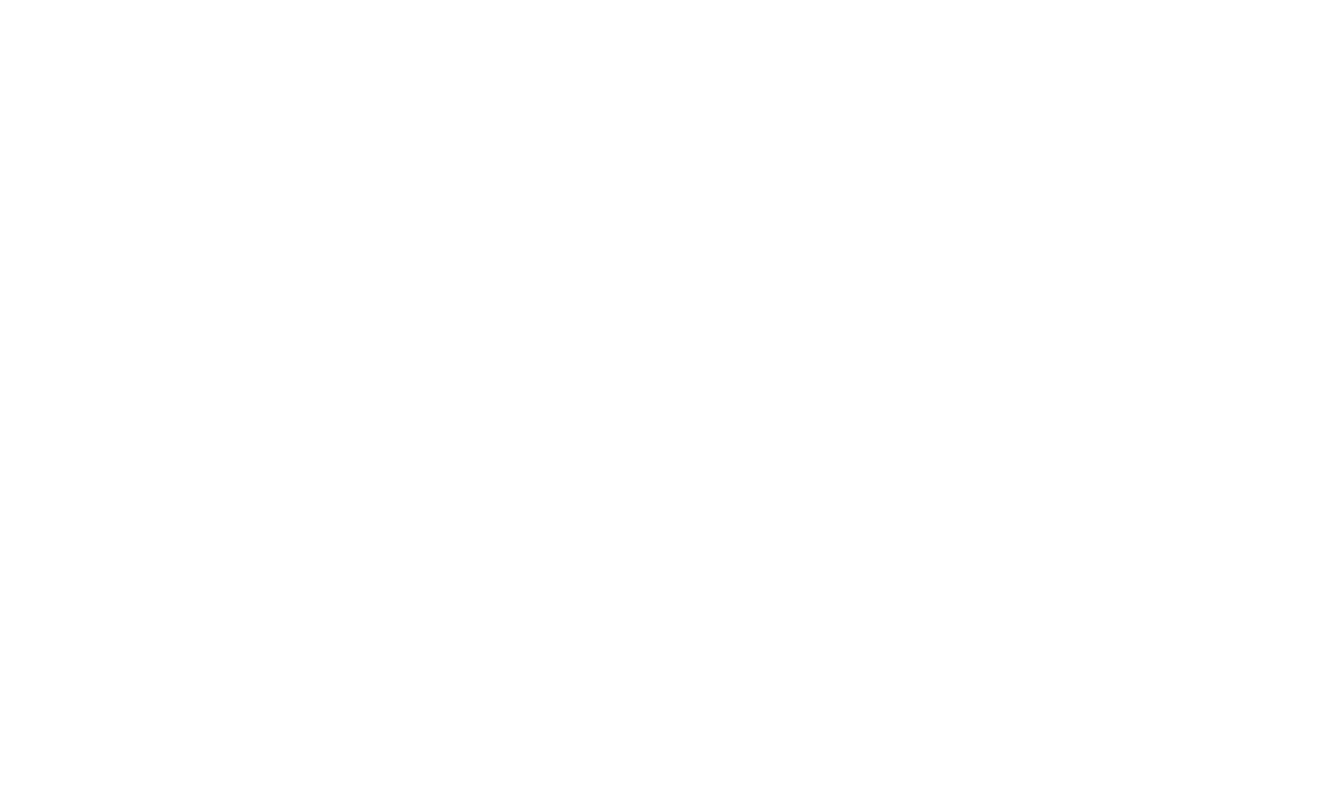
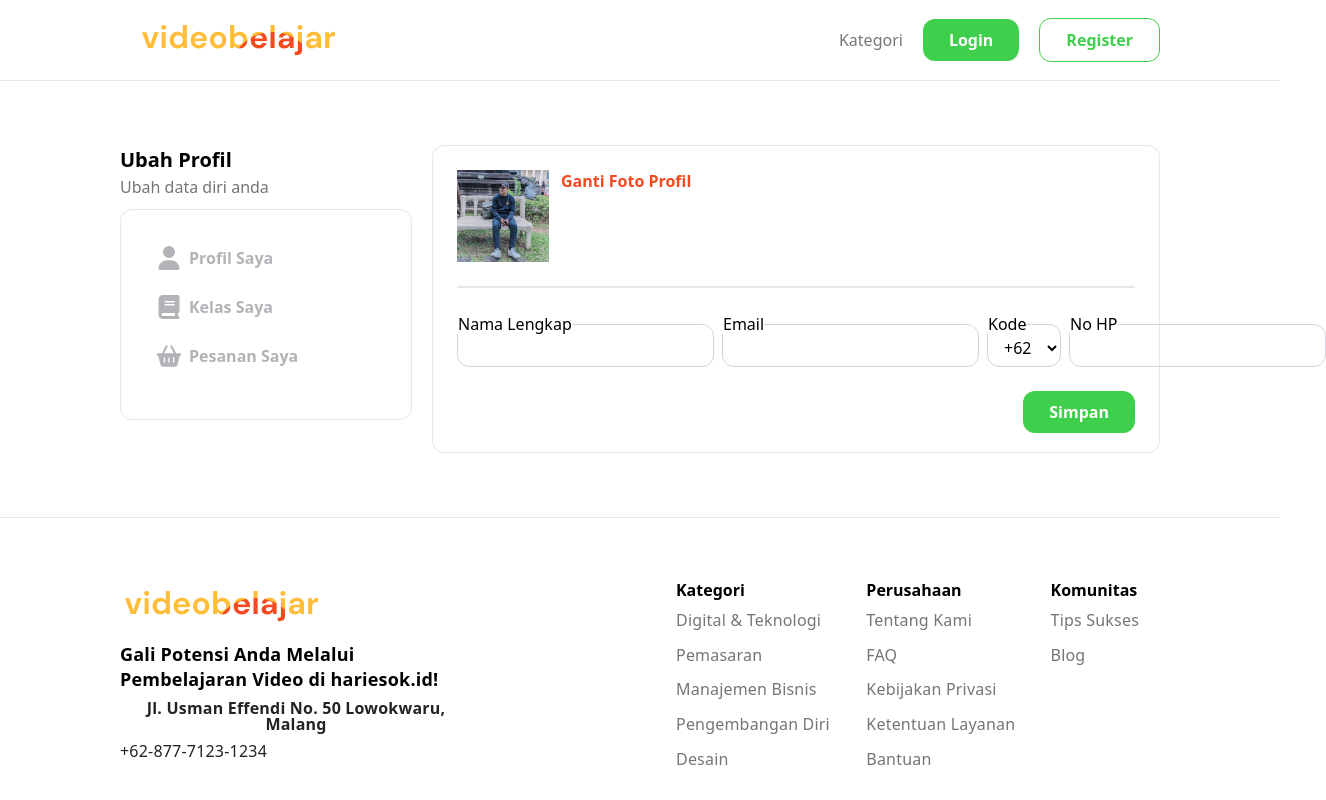
Before and after one commit to muhammadderi/video-belajar, a React (Vite) app: page /profile in a window 1280 px wide. Before the commit this address had no page. Shown: the top 800 px of the page, 1326 px wide, since content can reach past the window. Built offline with nearby package versions, Linux system fonts and the light colour scheme.

Commit message:
feat: Profile Menu

```diff
--- a/package.json
+++ b/package.json
@@ -10,6 +10,9 @@
     "preview": "vite preview"
   },
   "dependencies": {
+    "@fortawesome/fontawesome-svg-core": "^6.7.2",
+    "@fortawesome/free-solid-svg-icons": "^6.7.2",
+    "@fortawesome/react-fontawesome": "^0.2.2",
     "lucide-react": "^0.475.0",
     "react": "^18.3.1",
     "react-dom": "^18.3.1",
--- a/src/App.jsx
+++ b/src/App.jsx
@@ -3,6 +3,8 @@ import { BrowserRouter as Router, Route, Routes } from "react-router-dom";
 import Login from "./pages/Login";
 import Register from "./pages/Register";
 import Home from "./pages/Home";
+import AllProduct from "./pages/AllProduct";
+import Profile from "./pages/Profile";
 
 function App() {
   return (
@@ -11,6 +13,8 @@ function App() {
         <Route path="/" element={<Home />} />
         <Route path="/login" element={<Login />} />
         <Route path="/register" element={<Register />} />
+        <Route path="/allProduct" element={<AllProduct />} />
+        <Route path="/profile" element={<Profile />} />
       </Routes>
     </Router>
   );
--- a/src/components/atoms/NavbarHome.jsx
+++ b/src/components/atoms/NavbarHome.jsx
@@ -33,7 +33,7 @@ const NavbarHome = () => {
     <>
       {isLogin ? (
         <div>
-          <nav className="fixed z-50 bg-white flex justify-between items-center px-6 py-3 border-b border-[#3A35411F] md:px-[120px] w-full">
+          <nav className="z-50 bg-white flex justify-between items-center px-6 py-3 border-b border-[#3A35411F] md:px-[120px] w-full">
             <div>
               <img
                 src="/Logo/Logo.png"
--- a/src/components/atoms/SectionWrapper.jsx
+++ b/src/components/atoms/SectionWrapper.jsx
@@ -1,6 +1,6 @@
 const SectionWrapper = ({ height, children, url }) => {
   return (
-    <section className="w-full md:py-[64px] md:px-[120px] w-[360px] py-[28px] px-[24px]">
+    <section className="md:w-full md:py-[64px] md:px-[120px] w-[360px] py-[28px] px-[24px]">
       <div
         className={`${height} rounded-[10px] md:py-[82px] md:px-[140px] py-[64px] px-[20px] ${url} bg-cover bg-center gap-[24px] `}
       >
--- /dev/null
+++ b/src/pages/AllProduct.jsx
@@ -0,0 +1,13 @@
+import NavbarHome from "../components/atoms/NavbarHome";
+
+const AllProduct = () => {
+  return (
+    <>
+      <NavbarHome />
+      <h1>Koleksi Video Pembelajaran Unggulan</h1>
+      <p></p>
+    </>
+  );
+};
+
+export default AllProduct;
--- a/src/pages/Login.jsx
+++ b/src/pages/Login.jsx
@@ -27,7 +27,7 @@ function Login() {
       users.some((user) => user.email === formLogin.email) &&
       users.some((user) => user.password === formLogin.password)
     ) {
-      localStorage.setItem("loginUsers", JSON.stringify(users));
+      localStorage.setItem("loginUsers", JSON.stringify(formLogin));
       localStorage.setItem("userActive", "true");
 
       setFormLogin({
--- /dev/null
+++ b/src/pages/Profile.jsx
@@ -0,0 +1,201 @@
+import { useEffect, useState } from "react";
+import NavbarHome from "../components/atoms/NavbarHome";
+import Button from "../components/atoms/Button";
+import Footer from "../components/organisms/Footer";
+
+const Profile = () => {
+  const [profile, setProfile] = useState({
+    fullName: "",
+    email: "",
+    country: "",
+    phone: "",
+  });
+
+  useEffect(() => {
+    if (profile.country === "Indonesia") {
+      setProfile((prev) => ({ ...prev, country: "+62" }));
+    } else if (profile.country === "Inggris") {
+      setProfile((prev) => ({ ...prev, country: "+1" }));
+    } else if (profile.country === "Amerika") {
+      setProfile((prev) => ({ ...prev, country: "+44" }));
+    }
+  });
+
+  useEffect(() => {
+    const users = JSON.parse(localStorage.getItem("users")) || [];
+    const loginUser = JSON.parse(localStorage.getItem("loginUsers"));
+
+    if (loginUser && loginUser.email) {
+      const savedProfile = users.find(
+        (user) =>
+          user.email.toLowerCase().trim() ===
+          loginUser.email.toLowerCase().trim()
+      );
+
+      if (savedProfile) {
+        setProfile(savedProfile);
+      }
+    }
+  }, []);
+
+  const handleChange = (e) => {
+    const { name, value } = e.target;
+    setProfile({ ...profile, [name]: value });
+  };
+
+  const handleUpdate = () => {
+    const users = JSON.parse(localStorage.getItem("users") || []);
+    const loginUsers = JSON.parse(localStorage.getItem("loginUsers"));
+    console.log("users", users);
+    console.log("login", loginUsers);
+
+    if (!loginUsers || !loginUsers.email) {
+      alert("Tidak ada pengguna yang sedang login");
+      return;
+    }
+
+    const updatedUsers = users.map((user) =>
+      user.email === loginUsers.email ? profile : user
+    );
+
+    localStorage.setItem("users", JSON.stringify(updatedUsers));
+    alert("Profil berhasil di perbaharui");
+  };
+
+  return (
+    <div>
+      <NavbarHome />
+      <section className="px-[120px] py-[64px] grid grid-cols-[30%_70%]  w-full">
+        <div className="w-[292px] h-[291px]">
+          <h5 className="font-poppins font-semibold text-[20px] leading-[24x]">
+            Ubah Profil
+          </h5>
+          <p className="text-[#333333AD] mb-[10px]">Ubah data diri anda</p>
+          <div className="w-[292px] h-[211px] border rounded-xl p-[24px]">
+            <p className="fill-[#3A354161] hover:fill-[#FFBD3A] group flex gap-2 text-[#3A354161] font-bold text-[16px] leading-[25.2px] rounded-sm p-[12px] hover:bg-[#FFF7D7CC] hover:text-[#FFBD3A]">
+              <svg
+                xmlns="http://www.w3.org/2000/svg"
+                viewBox="0 0 448 512"
+                className="w-[24px] h-[24px] "
+              >
+                <path d="M224 256A128 128 0 1 0 224 0a128 128 0 1 0 0 256zm-45.7 48C79.8 304 0 383.8 0 482.3C0 498.7 13.3 512 29.7 512l388.6 0c16.4 0 29.7-13.3 29.7-29.7C448 383.8 368.2 304 269.7 304l-91.4 0z" />
+              </svg>
+              Profil Saya
+            </p>
+
+            <p className="flex gap-2 text-[#3A354161] font-bold text-[16px] leading-[25.2px] rounded-sm p-[12px] hover:bg-[#FFF7D7CC] hover:text-[#FFBD3A]">
+              <svg
+                xmlns="http://www.w3.org/2000/svg"
+                viewBox="0 0 448 512"
+                className="w-[24px] h-[24px] hover:fill-[#FFBD3A] fill-[#3A354161]"
+              >
+                <path d="M96 0C43 0 0 43 0 96L0 416c0 53 43 96 96 96l288 0 32 0c17.7 0 32-14.3 32-32s-14.3-32-32-32l0-64c17.7 0 32-14.3 32-32l0-320c0-17.7-14.3-32-32-32L384 0 96 0zm0 384l256 0 0 64L96 448c-17.7 0-32-14.3-32-32s14.3-32 32-32zm32-240c0-8.8 7.2-16 16-16l192 0c8.8 0 16 7.2 16 16s-7.2 16-16 16l-192 0c-8.8 0-16-7.2-16-16zm16 48l192 0c8.8 0 16 7.2 16 16s-7.2 16-16 16l-192 0c-8.8 0-16-7.2-16-16s7.2-16 16-16z" />
+              </svg>
+              Kelas Saya
+            </p>
+            <p className="flex gap-2 text-[#3A354161] font-bold text-[16px] leading-[25.2px] rounded-sm p-[12px] hover:bg-[#FFF7D7CC] hover:text-[#FFBD3A]">
+              <svg
+                xmlns="http://www.w3.org/2000/svg"
+                viewBox="0 0 576 512"
+                className="w-[24px] h-[24px] hover:fill-[#FFBD3A] fill-[#3A354161]"
+              >
+                <path d="M253.3 35.1c6.1-11.8 1.5-26.3-10.2-32.4s-26.3-1.5-32.4 10.2L117.6 192 32 192c-17.7 0-32 14.3-32 32s14.3 32 32 32L83.9 463.5C91 492 116.6 512 146 512L430 512c29.4 0 55-20 62.1-48.5L544 256c17.7 0 32-14.3 32-32s-14.3-32-32-32l-85.6 0L365.3 12.9C359.2 1.2 344.7-3.4 332.9 2.7s-16.3 20.6-10.2 32.4L404.3 192l-232.6 0L253.3 35.1zM192 304l0 96c0 8.8-7.2 16-16 16s-16-7.2-16-16l0-96c0-8.8 7.2-16 16-16s16 7.2 16 16zm96-16c8.8 0 16 7.2 16 16l0 96c0 8.8-7.2 16-16 16s-16-7.2-16-16l0-96c0-8.8 7.2-16 16-16zm128 16l0 96c0 8.8-7.2 16-16 16s-16-7.2-16-16l0-96c0-8.8 7.2-16 16-16s16 7.2 16 16z" />
+              </svg>
+              Pesanan Saya
+            </p>
+          </div>
+        </div>
+        <div className="w-auto h-[308px] rounded-xl border p-[24px]">
+          <div className="flex gap-3">
+            <img
+              src="\src\assets\home\user.png"
+              alt="profile-user"
+              className="w-[92px] h-[92px]"
+            />
+            <div>
+              <h5 className="capitalize font-poppins font-semibold text-[20px] leading-[24px]">
+                {profile.fullName}
+              </h5>
+              <p className="lowercase  font-normal text-[18px] leading-[25.2px] ">
+                {profile.email}
+              </p>
+              <p className="font-bold text-[16px] leading-[22.4px] text-[#F64920]">
+                Ganti Foto Profil
+              </p>
+            </div>
+          </div>
+          <br />
+          <hr className="border rounded-xl " />
+          <br />
+          <div>
+            <form onSubmit={handleUpdate}>
+              <div className="flex gap-2">
+                <fieldset className="w-[264px] h-[55px] rounded-xl  border border-solid border-gray-300 hover:border-[#3ECF4C]">
+                  <legend>Nama Lengkap</legend>
+                  <input
+                    type="text"
+                    id="fullName"
+                    name="fullName"
+                    value={profile.fullName}
+                    onChange={handleChange}
+                    className="outline-none border-none flex-1 bg-transparent px-3"
+                  />
+                </fieldset>
+                <fieldset className="w-[264px] h-[55px] rounded-xl  border border-solid border-gray-300 hover:border-[#3ECF4C]">
+                  <legend>Email</legend>
+                  <input
+                    type="text"
+                    id="email"
+                    name="email"
+                    value={profile.email}
+                    onChange={handleChange}
+                    className="outline-none border-none flex-1 bg-transparent px-3"
+                  />
+                </fieldset>
+                <fieldset className="w-[90px] h-[55px] rounded-xl border border-solid border-gray-300 hover:border-[#3ECF4C]">
+                  <legend>Kode</legend>
+                  <select
+                    name="country"
+                    id="country"
+                    value={profile.country}
+                    onChange={handleChange}
+                    className="outline-none border-none flex-1 bg-transparent px-3"
+                  >
+                    <option value="Indonesia">+62</option>
+                    <option value="Amerika">+1</option>
+                    <option value="Inggris">+44</option>
+                  </select>
+                </fieldset>
+                <fieldset className="w-[158px] h-[55px] rounded-xl border border-solid border-gray-300 hover:border-[#3ECF4C]">
+                  <legend>No HP</legend>
+                  <input
+                    type="text"
+                    id="phone"
+                    name="phone"
+                    value={profile.phone}
+                    onChange={handleChange}
+                    className="outline-none border-none flex-1 bg-transparent px-3"
+                  />
+                </fieldset>
+              </div>
+              <br />
+              <div className="flex justify-end">
+                <Button
+                  bgcolor={"bg-[#3ECF4C]"}
+                  textButton={"Simpan"}
+                  type={"submit"}
+                  color={
+                    "text-[white] py-[10px] px-[26px] text-[16px] font-bold leading-[22.4px] hover:bg-white hover:text-[#3ECF4C] hover:border-[#3ECF4C] hover:border"
+                  }
+                />
+              </div>
+            </form>
+          </div>
+        </div>
+      </section>
+      <Footer />
+    </div>
+  );
+};
+
+export default Profile;
```
Also changed, not shown: public/Logo/profile-logo.svg (added), 1 other file (tests, documents, lock files or other folders).
